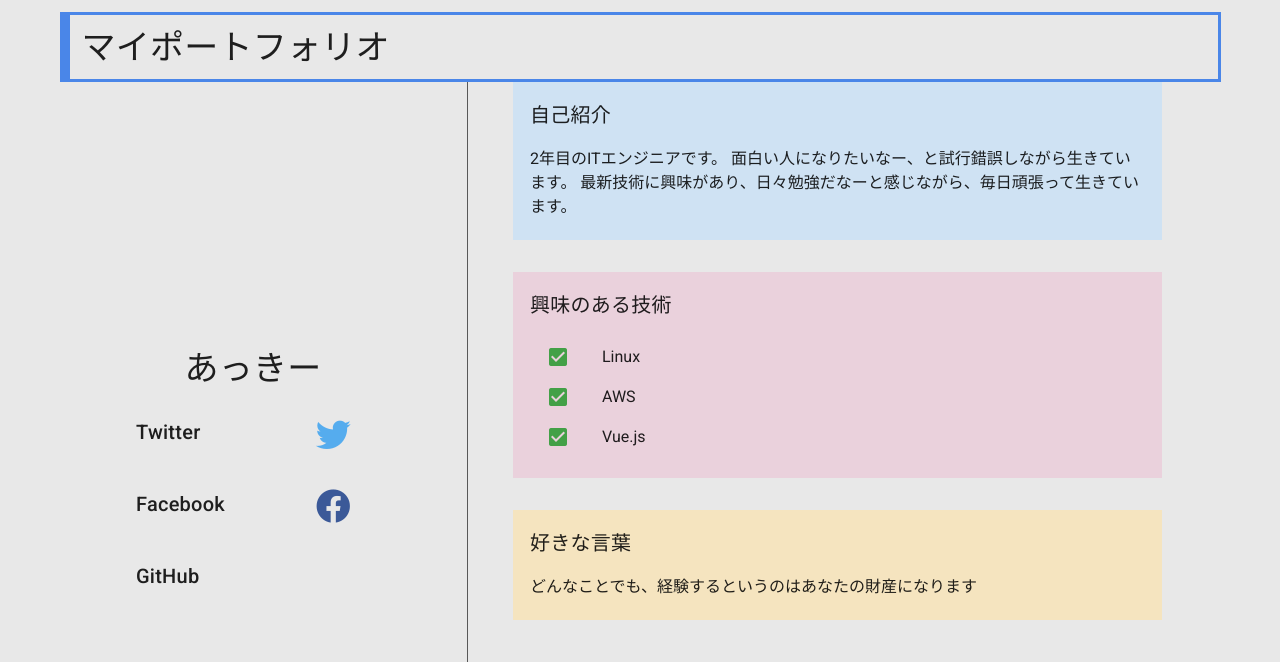
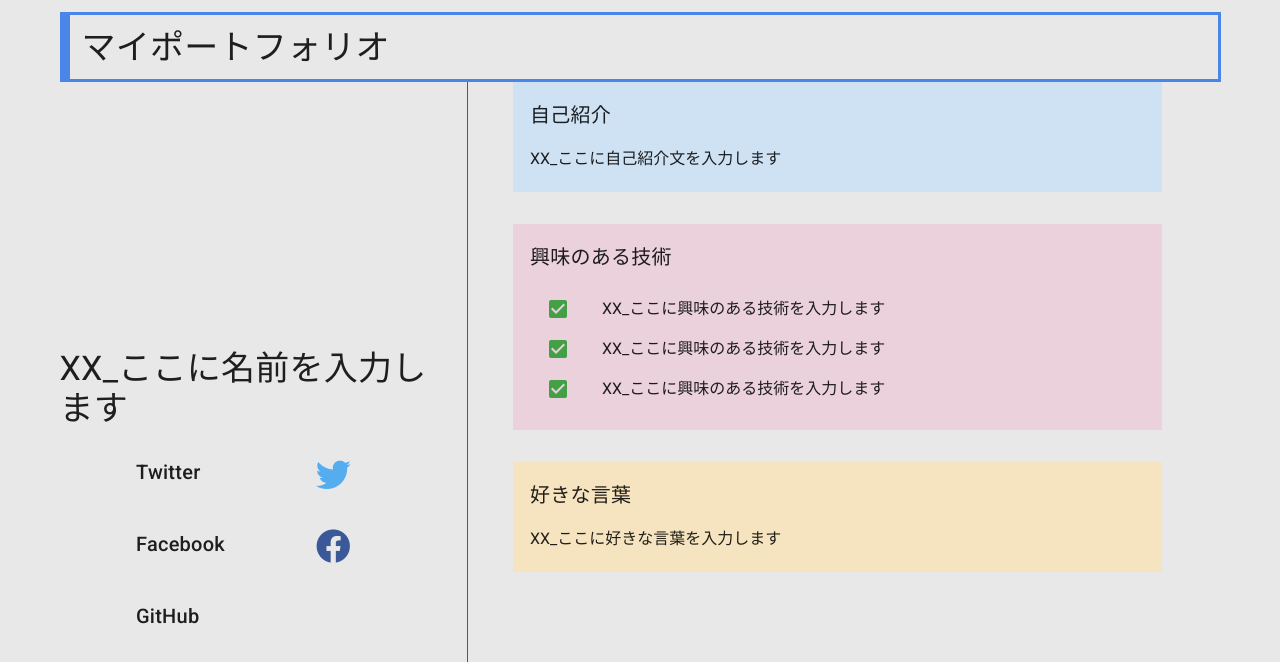
Before and after one commit to papi-tokei/portfolio-sample, a Vue app: page / in a window 1280 px wide. Shown: the top 662 px of the page. Built offline with nearby package versions, Linux system fonts and the light colour scheme.

Commit message:
fix: 自分の自己紹介を汎用的な内容に変更

```diff
--- a/src/App.vue
+++ b/src/App.vue
@@ -20,7 +20,7 @@
                 </v-img>
             </v-row>
             <v-row  justify="center">
-              <p class="display-1 mt-4">あっきー</p>
+              <p class="display-1 mt-4">XX_ここに名前を入力します</p>
             </v-row>
             <v-row class="">
               <v-col class="col-2">
@@ -86,9 +86,7 @@
                   >
                     <p class="title">自己紹介</p>
                     <p>
-                      2年目のITエンジニアです。
-                      面白い人になりたいなー、と試行錯誤しながら生きています。
-                      最新技術に興味があり、日々勉強だなーと感じながら、毎日頑張って生きています。
+                      XX_ここに自己紹介文を入力します
                     </p>
                   </v-card>
                 </v-col>
@@ -111,7 +109,7 @@
                           <v-icon color="#43a047">mdi-checkbox-marked</v-icon>
                         </v-list-item-icon>
                         <v-list-item-content>
-                          Linux
+                          XX_ここに興味のある技術を入力します
                         </v-list-item-content>
                       </v-list-item>
                       <v-list-item class="my-n4">
@@ -119,7 +117,7 @@
                           <v-icon color="#43a047">mdi-checkbox-marked</v-icon>
                         </v-list-item-icon>
                         <v-list-item-content>
-                          AWS
+                          XX_ここに興味のある技術を入力します
                         </v-list-item-content>
                       </v-list-item>
                       <v-list-item class="">
@@ -127,7 +125,7 @@
                           <v-icon color="#43a047">mdi-checkbox-marked</v-icon>
                         </v-list-item-icon>
                         <v-list-item-content>
-                          Vue.js
+                          XX_ここに興味のある技術を入力します
                         </v-list-item-content>
                       </v-list-item>
                     </v-list>
@@ -145,7 +143,9 @@
                     color="#f5e4bf"
                   >
                     <p class="title">好きな言葉</p>
-                    <p>どんなことでも、経験するというのはあなたの財産になります</p>
+                    <p>
+                      XX_ここに好きな言葉を入力します
+                    </p>
                   </v-card>
                 </v-col>
               </v-row>
```
